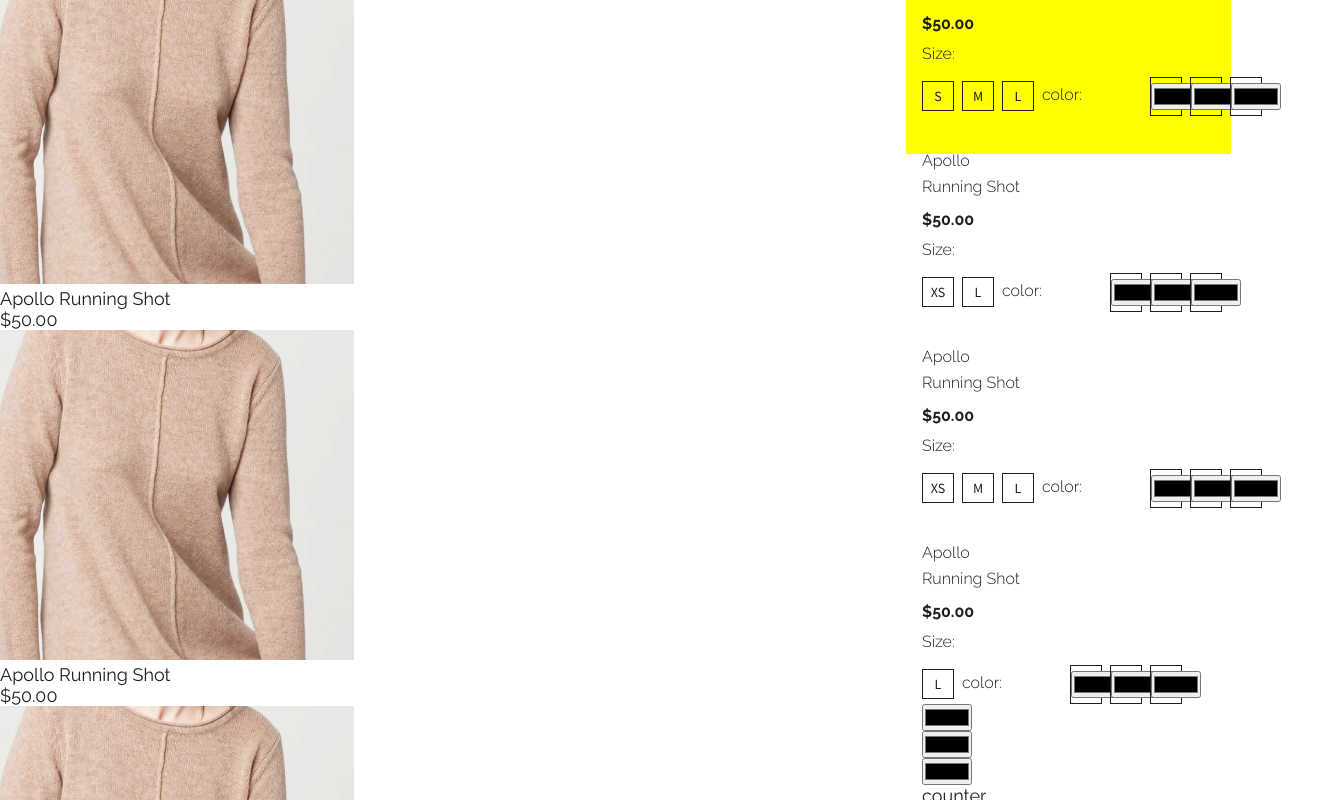
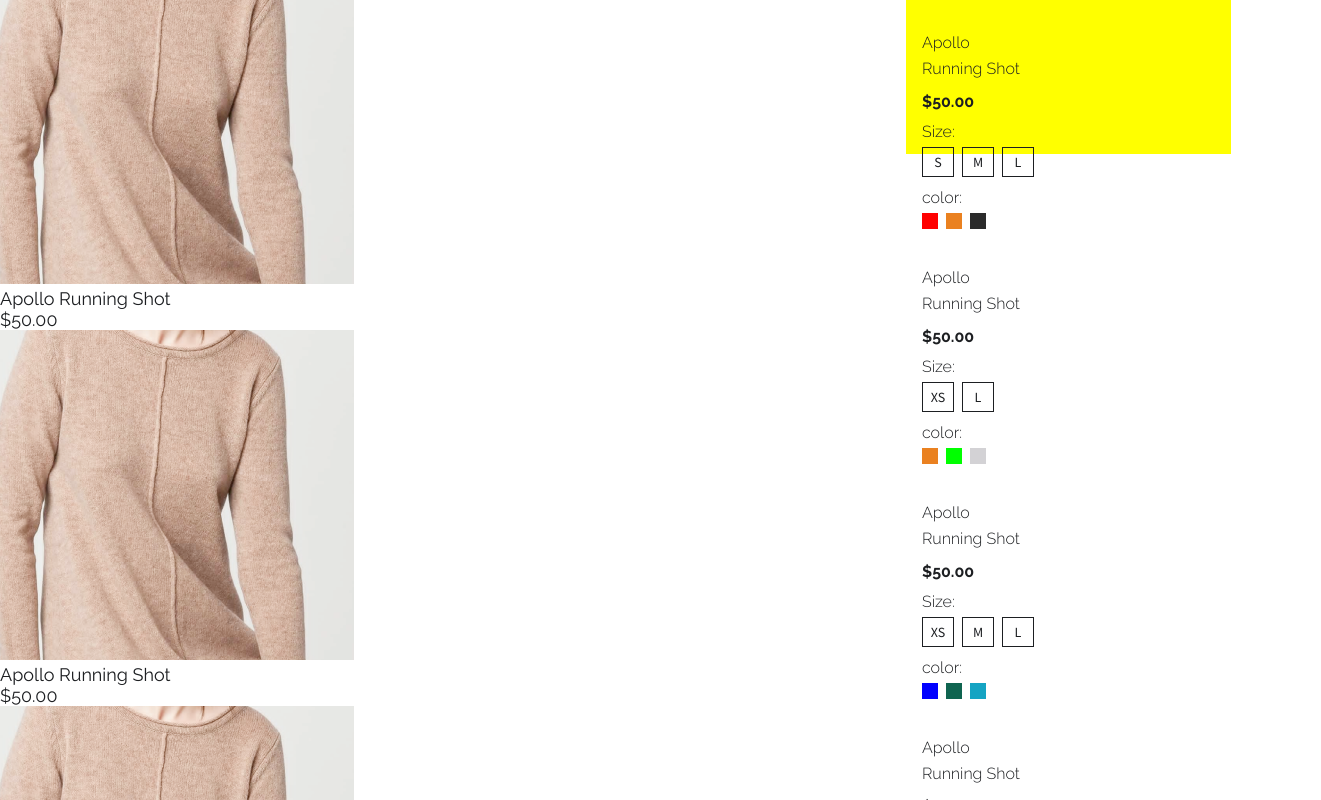
Before and after one commit to vickymarz/clothing-shop, a React (Create React App) app: page / in a window 1280 px wide. Shown: the part 600-1400 px from the top of the page, 1321 px wide, since content can reach past the window. Built offline with nearby package versions, Linux system fonts and the light colour scheme; the HTML template or start-up script is replaced by a standard one.

Commit message:
Add colors

```diff
--- a/src/App.js
+++ b/src/App.js
@@ -14,7 +14,7 @@ const cloth = [
     amount: '$50.00',
     product: clothImg,
     sizes: ['XS', 'S', 'M', 'L'],
-    colors: ['red', 'green', 'blue'],
+    colors: ['#D3D2D5', '#2B2B2B', '#0F6450'],
   },
   {
     id: 2,
@@ -22,7 +22,7 @@ const cloth = [
     amount: '$50.00',
     product: clothImg,
     sizes: ['S', 'M'],
-    colors: ['purple', 'grey', 'purple'],
+    colors: ['#2B2B2B', '#15A4C3', '#EA8120'],
   },
   {
     id: 3,
@@ -30,7 +30,7 @@ const cloth = [
     amount: '$50.00',
     product: clothImg,
     sizes: ['S', 'M', 'L'],
-    colors: ['red', 'pink', 'black'],
+    colors: ['#ff0000', '#EA8120', '#2B2B2B'],
   },
   {
     id: 4,
@@ -38,7 +38,7 @@ const cloth = [
     amount: '$50.00',
     product: clothImg,
     sizes: ['XS', 'L'],
-    colors: ['purple', 'green', 'indigo'],
+    colors: ['#EA8120', '#00ff00', '#D3D2D5'],
   },
   {
     id: 5,
@@ -46,7 +46,7 @@ const cloth = [
     amount: '$50.00',
     product: clothImg,
     sizes: ['XS', 'M', 'L'],
-    colors: ['blue', 'orange', 'yellow'],
+    colors: ['#0000ff', '#0F6450', '#15A4C3'],
   },
   {
     id: 6,
@@ -54,7 +54,7 @@ const cloth = [
     amount: '$50.00',
     product: clothImg,
     sizes: ['L'],
-    colors: ['red', 'violet', 'black'],
+    colors: ['#ff0000', '#EA8120', '#2B2B2B'],
   },
 ];
 
--- a/src/app/components/CartStore.js
+++ b/src/app/components/CartStore.js
@@ -1,4 +1,4 @@
-import React from 'react';
+import React, { useRef } from 'react';
 import PropTypes from 'prop-types';
 import Button from './Button';
 import Counter from './Counter';
@@ -8,6 +8,8 @@ import ProductImage from './ProductImage';
 import styles from '../../css/cartStore.module.css';
 
 const CartStore = ({ cloth }) => {
+  const inputRef = useRef();
+
   const productSize = cloth.map(({
     sizes, id, brand, amount, colors,
   }) => (
@@ -25,18 +27,18 @@ const CartStore = ({ cloth }) => {
               </>
             ))
           }
+        </div>
         <p className={styles.headings}>color:</p>
         <div className={styles.productColor}>
           {
             colors.map((color) => (
               <>
                 <span key={Math.random()}>
-                    <Input type="color" value={color} />
+                  <Input type="color" value={color} className={styles.input} innerRef={inputRef} disabled />
                 </span>
               </>
             ))
           }
-          </div>
         </div>
       </div>
     </div>
@@ -49,18 +51,6 @@ const CartStore = ({ cloth }) => {
         ,3 items
       </div>
       { productSize }
-      <div>
-
-        <span>
-          <Input type="color" value="red" />
-        </span>
-        <span>
-          <Input type="color" value="red" />
-        </span>
-        <span>
-          <Input type="color" value="red" />
-        </span>
-      </div>
       <div className={styles.imageCounter}>
         <Counter />
         <ProductImage />
--- a/src/app/components/Input.js
+++ b/src/app/components/Input.js
@@ -1,15 +1,33 @@
 import React from 'react';
 import PropTypes from 'prop-types';
 
-const Input = ({ type, value }) => (
+const Input = ({
+  type, value, className, innerRef, onChange,
+}) => (
   <div>
-    <input type={type} value={value} />
+    <input
+      type={type}
+      value={value}
+      className={className}
+      ref={innerRef}
+      onChange={onChange}
+      disabled={true || false}
+    />
   </div>
 );
 
 Input.propTypes = {
   type: PropTypes.string.isRequired,
   value: PropTypes.string.isRequired,
+  className: PropTypes.string,
+  innerRef: PropTypes.oneOfType([PropTypes.object]),
+  onChange: PropTypes.func,
+};
+
+Input.defaultProps = {
+  className: '',
+  innerRef: null,
+  onChange: '',
 };
 
 export default Input;
--- a/src/css/cartStore.module.css
+++ b/src/css/cartStore.module.css
@@ -55,6 +55,7 @@
     gap: 8px;
     justify-content: flex-start;
     align-items: center;
+    margin-top: -8px;
 }
 
 .productSize span {
@@ -71,3 +72,19 @@
     background-color: #1D1F22;
     color: white;
 }
+
+.input {
+	-webkit-appearance: none;
+	border: none;
+    outline: none;
+	width: 16px;
+	height: 16px;
+}
+
+.input::-webkit-color-swatch-wrapper {
+	padding: 0;
+}
+
+.input::-webkit-color-swatch {
+	border: none;
+}
--- a/src/index.css
+++ b/src/index.css
@@ -28,3 +28,7 @@ a {
 li {
   list-style-type: none;
 }
+
+.colorpick-eyedropper-input-trigger {
+  display: none;
+}
```
Lines whose indentation alone changed are shown as unchanged.
